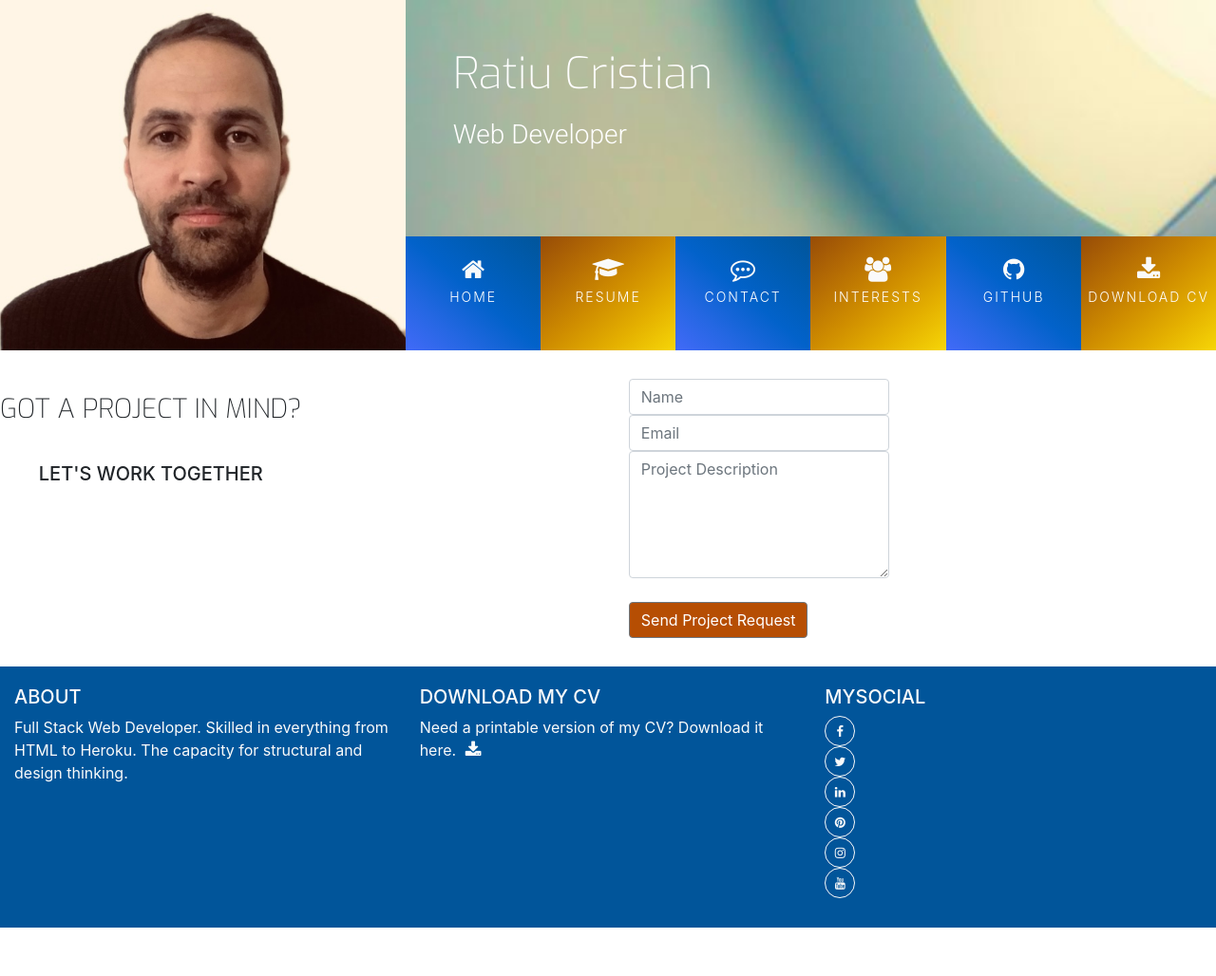
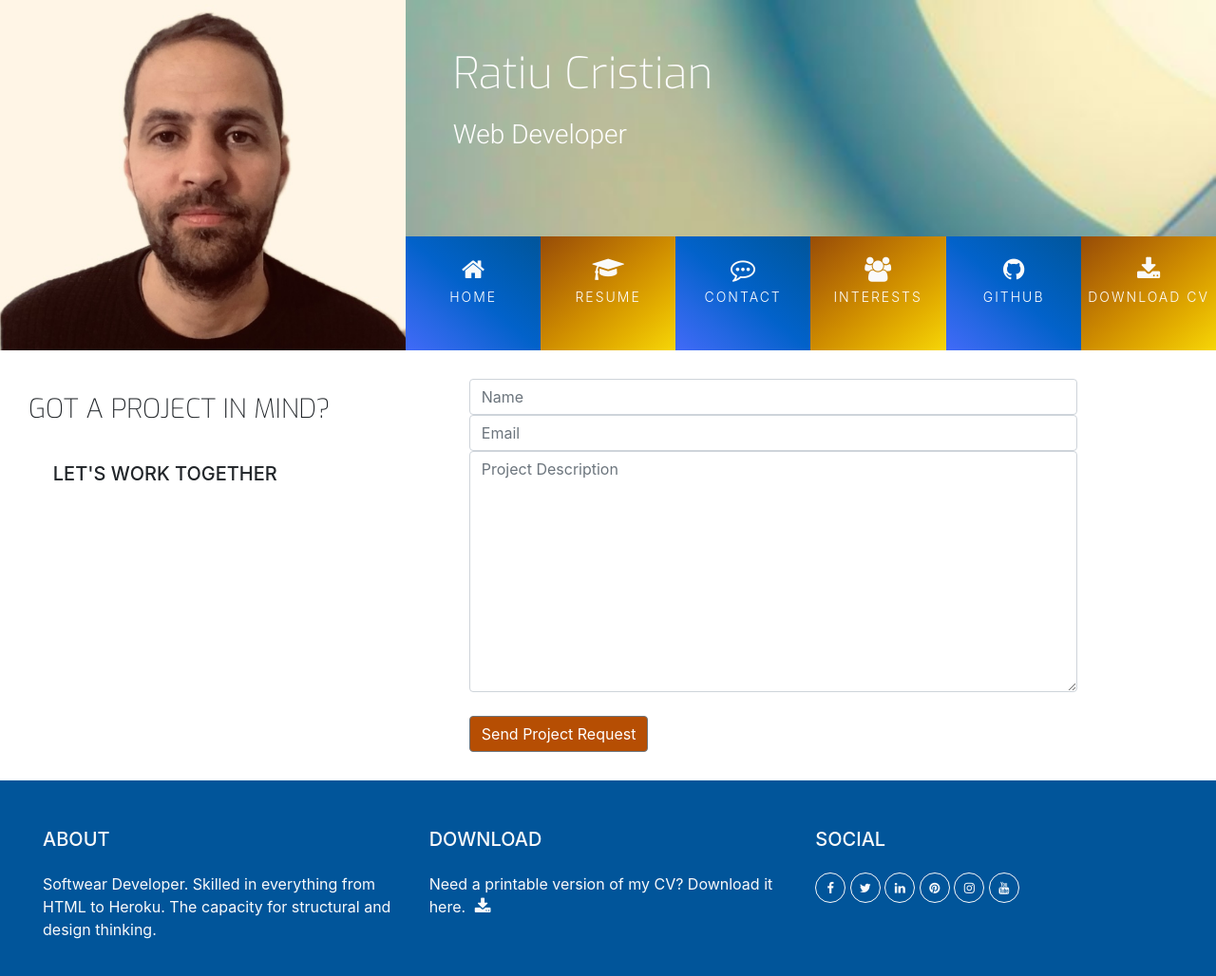
Before and after one commit to RatiuCristian1/Resume_Project, a plain HTML site: page contact.html in a window 1280 px wide. Shown: the whole page at 95% size. Before the commit the page ends 977 px from the top, so only its background shows below. Drawn offline with nearby package versions, Linux system fonts and the light colour scheme.

Commit message:
Fixing some more bugs

```diff
--- a/assets/css/style.css
+++ b/assets/css/style.css
@@ -107,6 +107,10 @@ header {
 
 .heading {
     margin-left: 50px;
+}
+
+.heading-text {
+    padding-left: 30px;
 }
 
 .logo {
--- a/contact.html
+++ b/contact.html
@@ -53,43 +53,76 @@
     <section class="container-fluid ">
         <div class="row bg-color-contact">
             <div>
-                <h3 class="contact-heading uppercase text-center">Got a project in mind?</h3>
+                <h3 class="contact-heading uppercase text-center heading-text">Got a project in mind?</h3>
                 <h5 class="uppercase text-center">Let's work together</h5>
             </div>
             <div class="center-form">
                 <form action="https://formsubmit.co/lafurnica2008@yahoo.com" method="POST">
                     <input type="text" name="name" class="form-control" id="fullname" placeholder="Name" required/>
                     <input type="text" name="emailaddress" class="form-control" id="emailaddress" placeholder="Email" required/>
-                    <textarea rows="5" name="projectsummary" class="form-control" id="projectsummary" placeholder="Project Description" required></textarea>
+                    <textarea rows="10" name="projectsummary" class="form-control" id="projectsummary" placeholder="Project Description" cols="140"  required></textarea>
                     <button type="submit" class="btn btn-secondary center-block">Send Project Request</button>
                 </form>
             </div>
         </div>
     </section>
-    <footer class="container-fluid ">
-        <div id="footer-details " class="row ">
-            <div class="col-sm-4 ">
-                <h5 class="uppercase general-sub ">About</h5>
-                <p class="inline-block ">
-                    Full Stack Web Developer. Skilled in everything from HTML to Heroku. The capacity for structural and design thinking.
+    <footer class="container-fluid">
+        <div id="footer-details" class="row">
+            <div class="col-sm-4">
+                <h5 class="uppercase general-sub">About</h5>
+                <p class="inline-block">
+                    Softwear Developer. Skilled in everything from HTML to Heroku. The capacity for structural and design thinking.
                 </p>
             </div>
-            <div class="col-sm-4 ">
-                <h5 class="uppercase general-sub ">Download My CV</h5>
-                <p class="inline-block ">
+            <div class="col-sm-4">
+                <h5 class="uppercase general-sub">Download</h5>
+                <p class="inline-block">
                     Need a printable version of my CV? Download it here.
-                    <a href="assets/cv/sample-cv.pdf" target="_blank" class="cv-pdf "><i class="fa fa-download " aria-hidden="true "></i></a>
+                    <a href="assets/cv/MY Curriculum.txt" target="_blank" class="cv-pdf">
+                        <i class="fa fa-download" aria-hidden="true"></i>
+                        <span class="sr-only">Download link.</span>
+                    </a>
                 </p>
             </div>
-            <div class="col-sm-4 ">
-                <h5 class="uppercase general-sub ">MySocial</h5>
-                <ul class="list-inline social-links ">
-                    <li><a target="_blank " href="# "><i class="fa fa-facebook "></i></a></li>
-                    <li><a target="_blank " href="# "><i class="fa fa-twitter "></i></a></li>
-                    <li><a target="_blank " href="https://www.linkedin.com/in/cristian-ratiu-bb7131242/"><i class="fa fa-linkedin "></i></a></li>
-                    <li><a target="_blank " href="# "><i class="fa fa-pinterest "></i></a></li>
-                    <li><a target="_blank " href="# "><i class="fa fa-instagram "></i></a></li>
-                    <li><a target="_blank " href="# "><i class="fa fa-youtube "></i></a></li>
+            <div class="col-sm-4">
+                <h5 class="uppercase general-sub">Social</h5>
+                <ul class="list-inline social-links">
+                    <li class="list-inline-item">
+                        <a target="_blank" href="#">
+                            <i class="fa fa-facebook" aria-hidden="true"></i>
+                            <span class="sr-only">Facebook</span>
+                        </a>
+                    </li>
+                    <li class="list-inline-item">
+                        <a target="_blank" href="#">
+                            <i class="fa fa-twitter" aria-hidden="true"></i>
+                            <span class="sr-only">Twitter</span>
+                        </a>
+                    </li>
+                    <li class="list-inline-item">
+                        <a target="_blank" href="https://www.linkedin.com/in/cristian-ratiu-bb7131242/">
+                            <i class="fa fa-linkedin" aria-hidden="true"></i>
+                            <span class="sr-only">LinkedIn</span>
+                        </a>
+                    </li>
+                    <li class="list-inline-item">
+                        <a target="_blank" href="#">
+                            <i class="fa fa-pinterest" aria-hidden="true"></i>
+                            <span class="sr-only">Pinterest</span>
+                        </a>
+                    </li>
+                    <li class="list-inline-item">
+                        <a target="_blank" href="#">
+                            <i class="fa fa-instagram" aria-hidden="true"></i>
+                            <span class="sr-only">Instagram</span>
+                        </a>
+                    </li>
+                    <li class="list-inline-item">
+                        <a target="_blank" href="#">
+                            <i class="fa fa-youtube" aria-hidden="true"></i>
+                            <span class="sr-only">YouTube</span>
+                        </a>
+                    </li>
                 </ul>
             </div>
         </div>
```
Also changed, not shown: assets/cv/MY Curriculum.txt (deleted).
